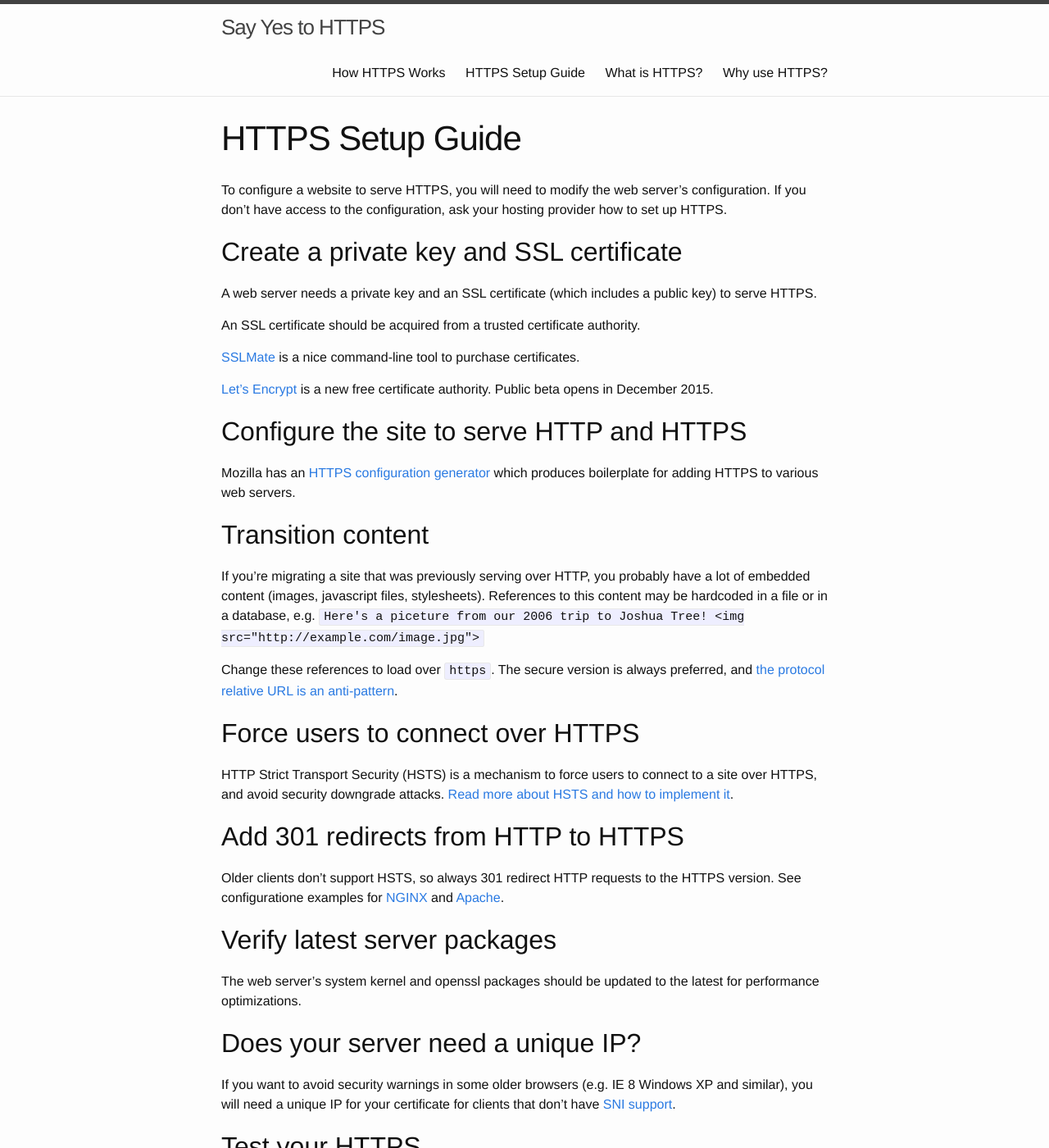
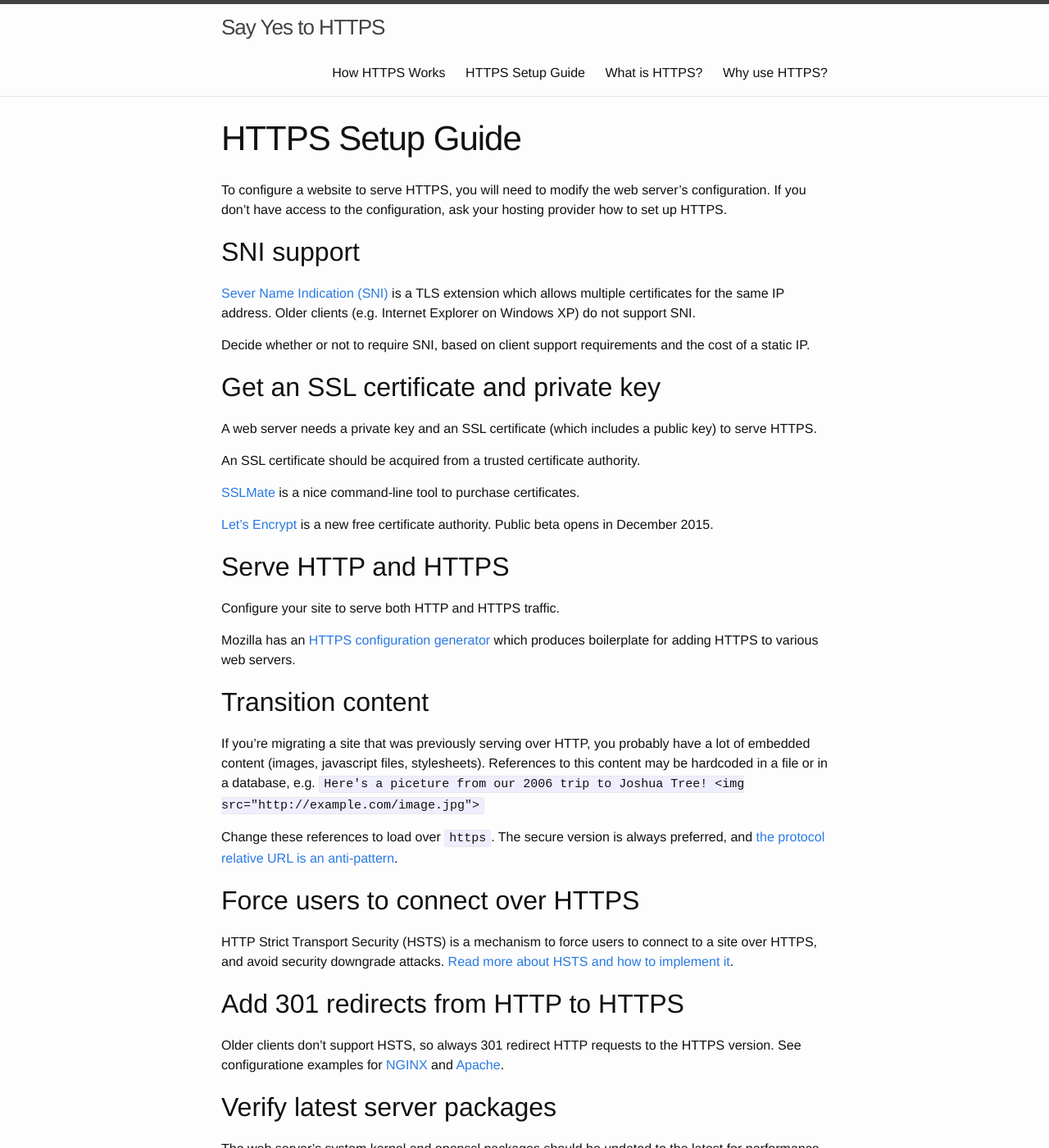
Before and after one commit to ericandrewlewis/say-yes-to-https, a Jekyll site: the page built from setup-https.md, in a window 1280 px wide and 1400 px high. Shown: the whole window at 82% size. Built offline with Jekyll 4.4.1, drawn with Linux system fonts in a browser that asks for light colours.

Commit message:
Rework SNI

```diff
--- a/setup-https.md
+++ b/setup-https.md
@@ -6,7 +6,13 @@ permalink: /how-to-setup-https/
 
 To configure a website to serve HTTPS, you will need to modify the web server's configuration. If you don't have access to the configuration, ask your hosting provider how to set up HTTPS.
 
-## Create a private key and SSL certificate
+## SNI support
+
+[Sever Name Indication (SNI)](https://en.wikipedia.org/wiki/Server_Name_Indication) is a TLS extension which allows multiple certificates for the same IP address. Older clients (e.g. Internet Explorer on Windows XP) do not support SNI.
+
+Decide whether or not to require SNI, based on client support requirements and the cost of a static IP.
+
+## Get an SSL certificate and private key
 
 A web server needs a private key and an SSL certificate (which includes a public key) to serve HTTPS.
 
@@ -16,7 +22,9 @@ An SSL certificate should be acquired from a trusted certificate authority.
 
 [Let's Encrypt](https://letsencrypt.com) is a new free certificate authority. Public beta opens in December 2015.
 
-## Configure the site to serve HTTP and HTTPS
+## Serve HTTP and HTTPS
+
+Configure your site to serve both HTTP and HTTPS traffic.
 
 Mozilla has an [HTTPS configuration generator](https://mozilla.github.io/server-side-tls/ssl-config-generator/) which produces boilerplate for adding HTTPS to various web servers.
 
@@ -38,10 +46,6 @@ Older clients don't support HSTS, so always 301 redirect HTTP requests to the HT
 
 The web server's system kernel and openssl packages should be updated to the latest for performance optimizations.
 
-## Does your server need a unique IP?
-
-If you want to avoid security warnings in some older browsers (e.g. IE 8 Windows XP and similar), you will need a unique IP for your certificate for clients that don't have [SNI support](https://en.wikipedia.org/wiki/Server_Name_Indication).
-
 ## Test your HTTPS
 
 SSL Labs offers [a free SSL report](https://www.ssllabs.com/ssltest/), which will grade your HTTPS implementation.
```
